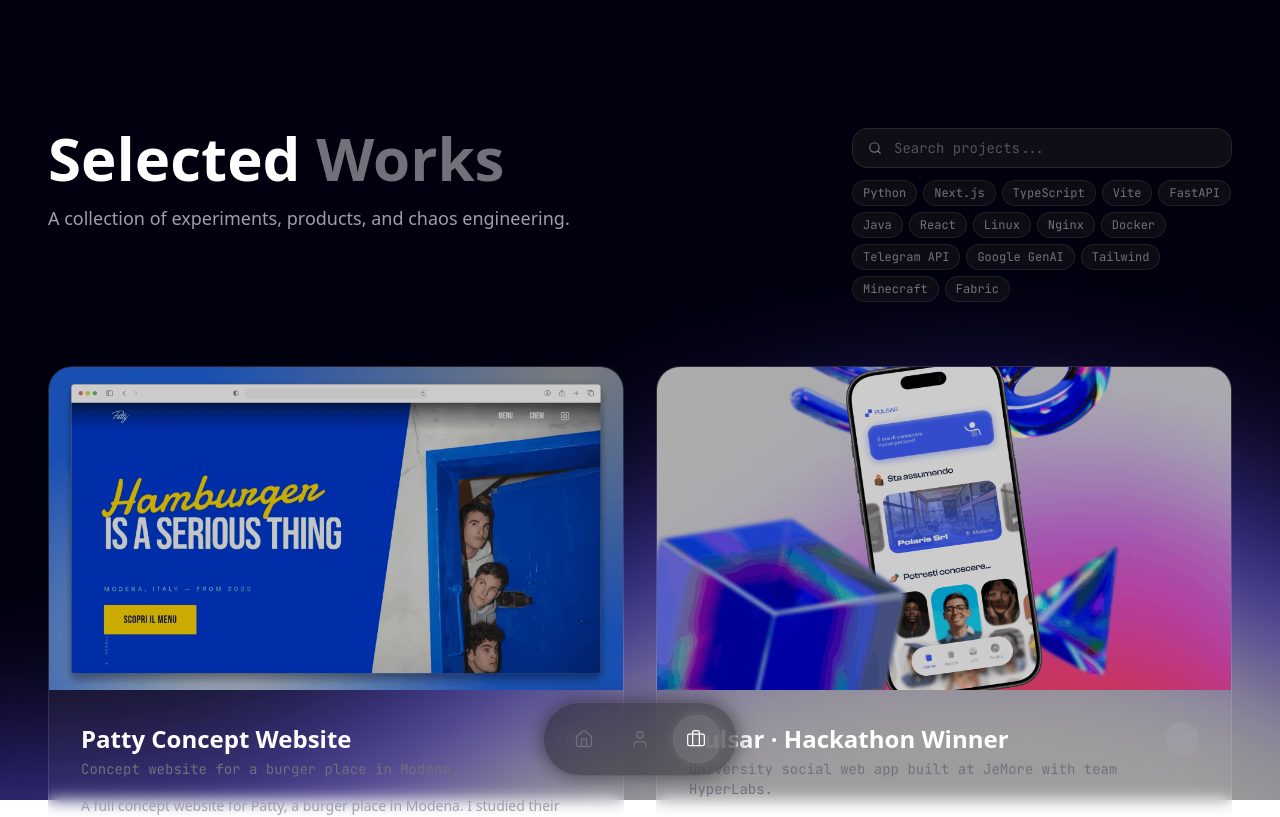
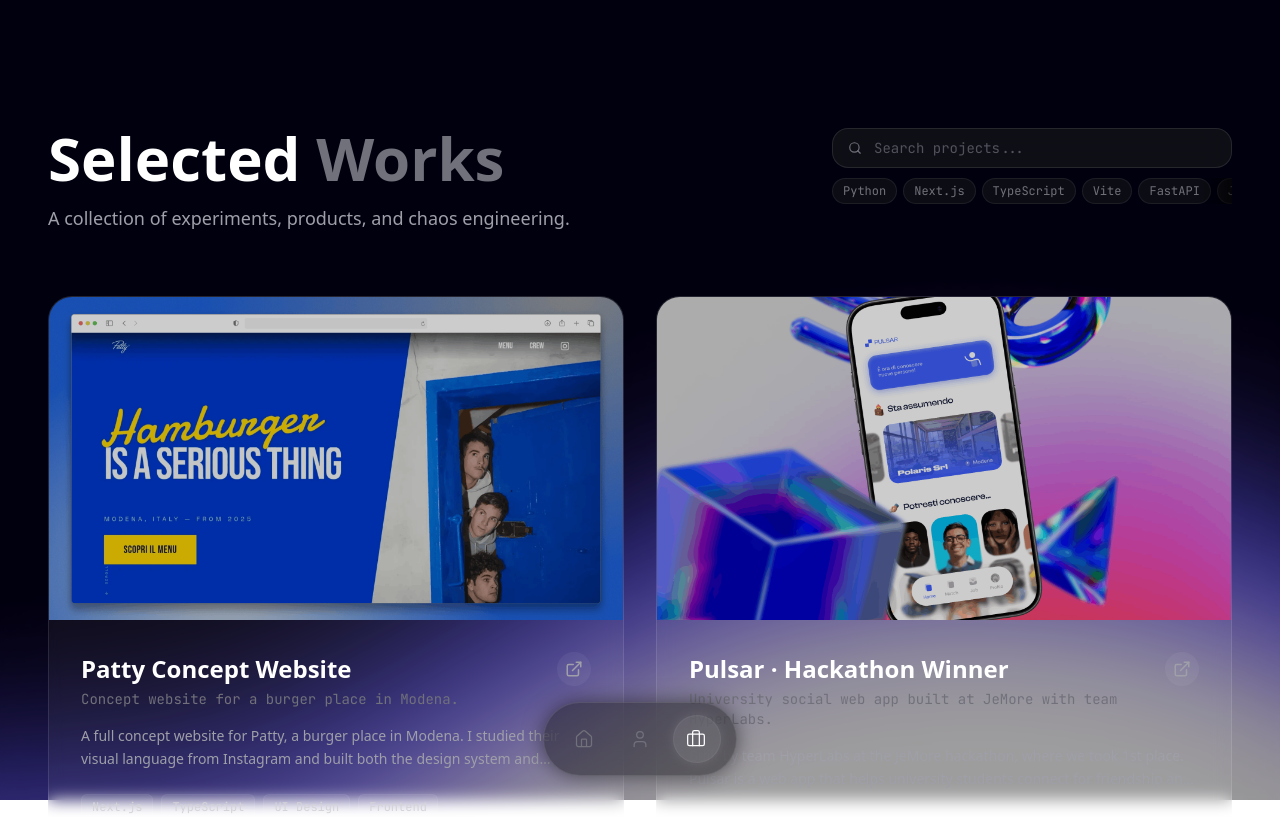
Before and after one commit to emqnuele/portfolio, a Next.js app: page /projects in a window 1280 px wide. Shown: the top 817 px of the page. Built offline with nearby package versions, Linux system fonts and the light colour scheme.

Commit message:
fix filter chips to single scrollable row

```diff
--- a/src/app/projects/page.tsx
+++ b/src/app/projects/page.tsx
@@ -6,12 +6,11 @@
 import ProjectsGrid from "@/components/ui/ProjectsGrid";
 import ProjectSearch from "@/components/ui/ProjectSearch";
 
-// only tags that appear in 2+ projects, sorted by frequency
+// sorted by frequency — all tags, horizontal scroll handles any count
 const allTags = (() => {
     const freq: Record<string, number> = {};
     projects.forEach(p => p.stack.forEach(t => { freq[t] = (freq[t] || 0) + 1; }));
     return Object.entries(freq)
-        .filter(([, count]) => count >= 2)
         .sort((a, b) => b[1] - a[1])
         .map(([tag]) => tag);
 })();
--- a/src/components/ui/ProjectSearch.tsx
+++ b/src/components/ui/ProjectSearch.tsx
@@ -29,7 +29,7 @@
             initial={{ opacity: 0, x: 20 }}
             animate={{ opacity: 1, x: 0 }}
             transition={{ duration: 0.6, delay: 0.2, ease: [0.22, 1, 0.36, 1] }}
-            className="flex flex-col gap-3 w-full md:max-w-[380px]"
+            className="flex flex-col gap-2.5 w-full md:max-w-[400px]"
         >
             {/* Search bar */}
             <div
@@ -66,49 +66,37 @@
                 </div>
             </div>
 
-            {/* Filter chips */}
-            <div className="flex flex-wrap gap-1.5">
-                {allTags.map((tag, i) => {
+            {/* Single-row horizontal scroll — scales to any number of tags */}
+            <div className="relative">
+                <motion.div
+                    initial={{ opacity: 0 }}
+                    animate={{ opacity: 1 }}
+                    transition={{ duration: 0.4, delay: 0.3 }}
+                    className="flex gap-1.5 overflow-x-auto [&::-webkit-scrollbar]:hidden"
+                    style={{ scrollbarWidth: "none" }}
+                >
+                    {allTags.map((tag) => {
                         const isActive = activeFilters.includes(tag);
                         return (
                             <motion.button
                                 key={tag}
-                            initial={{ opacity: 0, y: 8 }}
-                            animate={{ opacity: 1, y: 0 }}
-                            transition={{
-                                duration: 0.35,
-                                delay: 0.28 + i * 0.018,
-                                ease: [0.22, 1, 0.36, 1],
-                            }}
-                            whileHover={{ scale: 1.05 }}
-                            whileTap={{ scale: 0.95 }}
+                                whileHover={{ scale: 1.06 }}
+                                whileTap={{ scale: 0.94 }}
                                 onClick={() => onFilterToggle(tag)}
-                            className={`px-2.5 py-1 rounded-full text-xs font-mono border transition-all duration-200 ${
+                                className={`flex-shrink-0 px-2.5 py-1 rounded-full text-xs font-mono border transition-all duration-200 ${
                                     isActive
-                                    ? "bg-white/15 border-white/25 text-white shadow-[0_0_14px_rgba(255,255,255,0.07)]"
-                                    : "bg-zinc-900/50 border-white/8 text-zinc-500 hover:text-zinc-300 hover:bg-zinc-800/60 hover:border-white/15"
+                                        ? "bg-white/15 border-white/25 text-white shadow-[0_0_12px_rgba(255,255,255,0.06)]"
+                                        : "bg-zinc-900/50 border-white/[0.07] text-zinc-500 hover:text-zinc-300 hover:bg-zinc-800/60 hover:border-white/15"
                                 }`}
                             >
                                 {tag}
                             </motion.button>
                         );
                     })}
+                </motion.div>
+                {/* fade to indicate scrollable content */}
+                <div className="absolute right-0 top-0 bottom-0 w-8 bg-gradient-to-l from-black/60 to-transparent pointer-events-none" />
             </div>
-
-            {/* Active filter count hint */}
-            <AnimatePresence>
-                {activeFilters.length > 0 && (
-                    <motion.p
-                        initial={{ opacity: 0, y: -4 }}
-                        animate={{ opacity: 1, y: 0 }}
-                        exit={{ opacity: 0, y: -4 }}
-                        transition={{ duration: 0.2 }}
-                        className="text-xs text-zinc-600 font-mono"
-                    >
-                        {activeFilters.length} filter{activeFilters.length > 1 ? "s" : ""} active
-                    </motion.p>
-                )}
-            </AnimatePresence>
         </motion.div>
     );
 }
```
Lines whose indentation alone changed are shown as unchanged.
